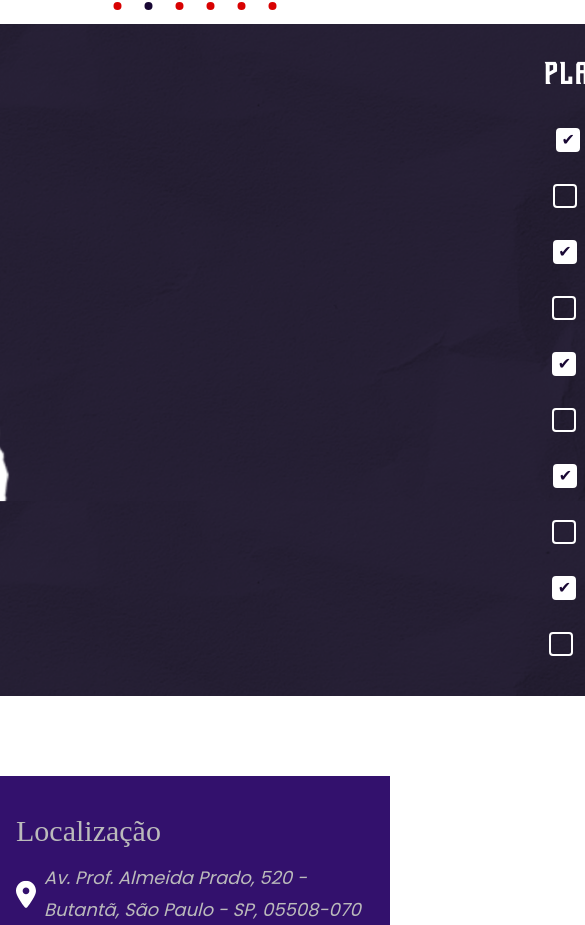
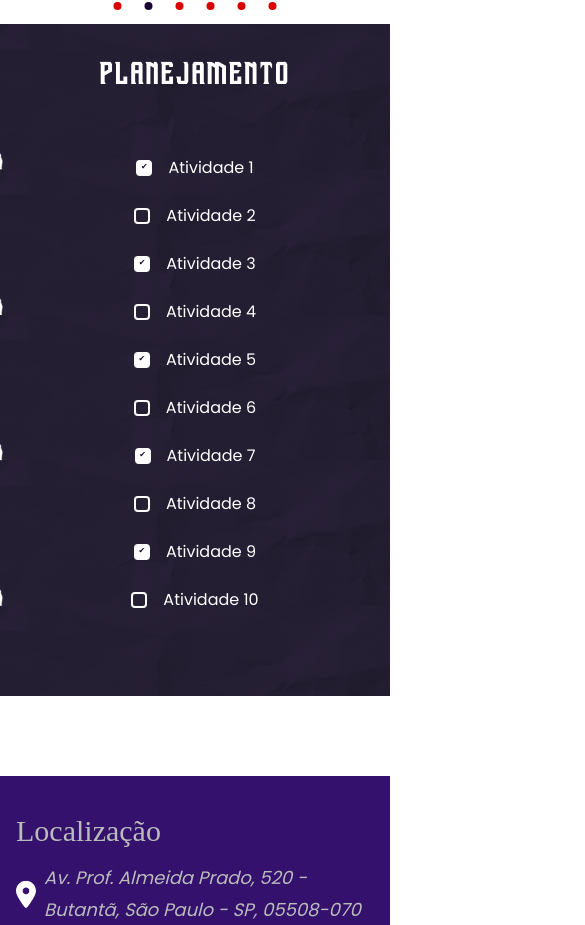
Before and after one commit to EquipeTantera/Landing_Page_Tantera, a React (Vite) app in the folder src/frontend/: page / in a window 390 px wide. Shown: the part 2098-3023 px from the top of the page, 585 px wide, since content can reach past the window. Built offline with nearby package versions, Linux system fonts and the light colour scheme.

Commit message:
refactor: changes mobile checkbox styling

```diff
--- a/src/frontend/src/components/Card/PlanningCard/styles.module.scss
+++ b/src/frontend/src/components/Card/PlanningCard/styles.module.scss
@@ -92,6 +92,7 @@
     padding: 2rem 2rem;
     min-height: 42rem;
     align-items: baseline;
+    width: auto;
 
     &__div {
       &-image {
@@ -108,6 +109,27 @@
             flex-direction: column;
             flex-wrap: nowrap;
             margin-left: 0rem !important;
+            margin-top: 4rem;
+
+            &__item {
+              &__paragraph {
+                font-size: 1rem;
+              }
+
+              &__checkbox {
+                width: 1rem;
+                height: 1rem;
+
+                &:checked::after {
+                  content: '✔';
+                  color: v.$purple-1;
+                  font-size: .5rem;
+                  display: flex;
+                  align-items: center;
+                  justify-content: center;
+                }
+              }
+            }
           }
         }
       }
```
